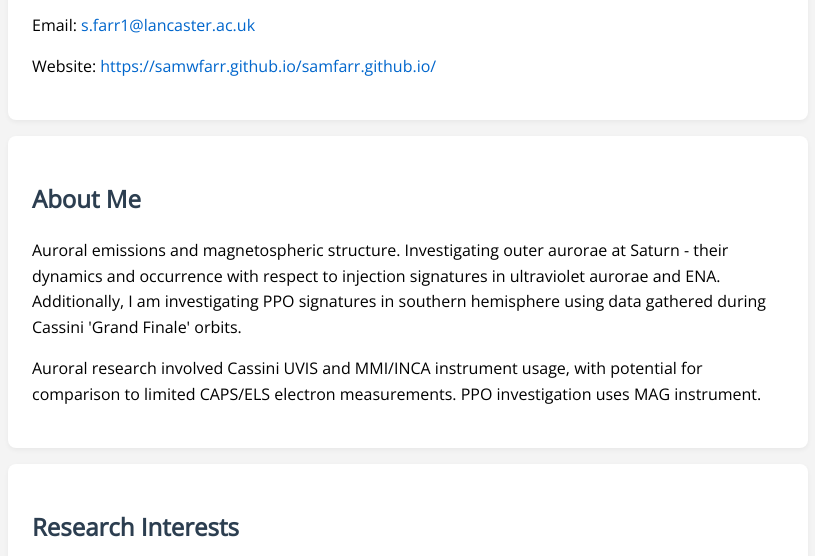
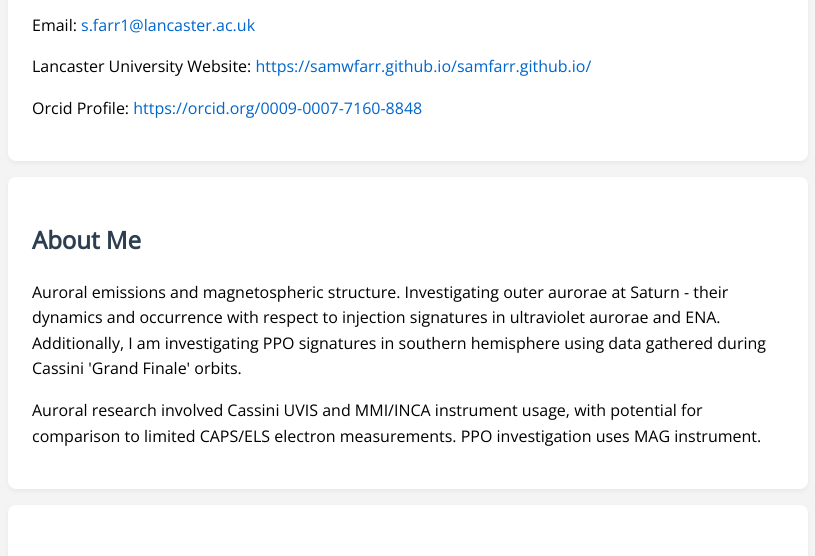
Before and after one commit to samwfarr/samfarr.github.io, a plain HTML site: page index.html in a window 1280 px wide. Shown: the part 179-735 px from the top of the page, without its empty margins (232-1047 px from the left). Drawn offline with nearby package versions, Linux system fonts and the light colour scheme.

Commit message:
Updated 16/7/25

```diff
--- a/index.html
+++ b/index.html
@@ -63,7 +63,8 @@
     <p><strong>Postgraduate Researcher, Department of Physics Space and Planetary Physics</strong></p>
     <!-- adds text showing my email, href is the actual link to open the email in a mail app, the text show is just after it, <a> is an anchor tab that creates a hyperlink -->
     <p>Email: <a href="mailto:s.farr1@lancaster.ac.uk">s.farr1@lancaster.ac.uk</a></p>
-    <p>Website: <a href="https://samwfarr.github.io/samfarr.github.io/">https://samwfarr.github.io/samfarr.github.io/</a></p>
+    <p>Lancaster University Website: <a href="https://samwfarr.github.io/samfarr.github.io/">https://samwfarr.github.io/samfarr.github.io/</a></p>
+    <p>Orcid Profile: <a href="https://orcid.org/0009-0007-7160-8848">https://orcid.org/0009-0007-7160-8848</a></p>
   </div>
 
   <div class="section">
```
